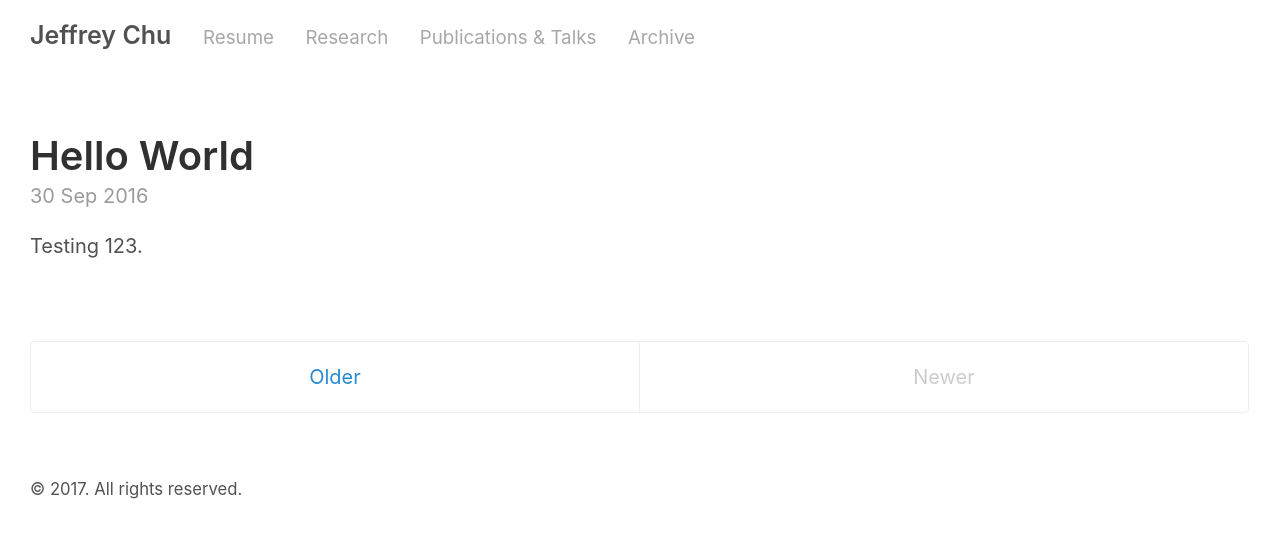
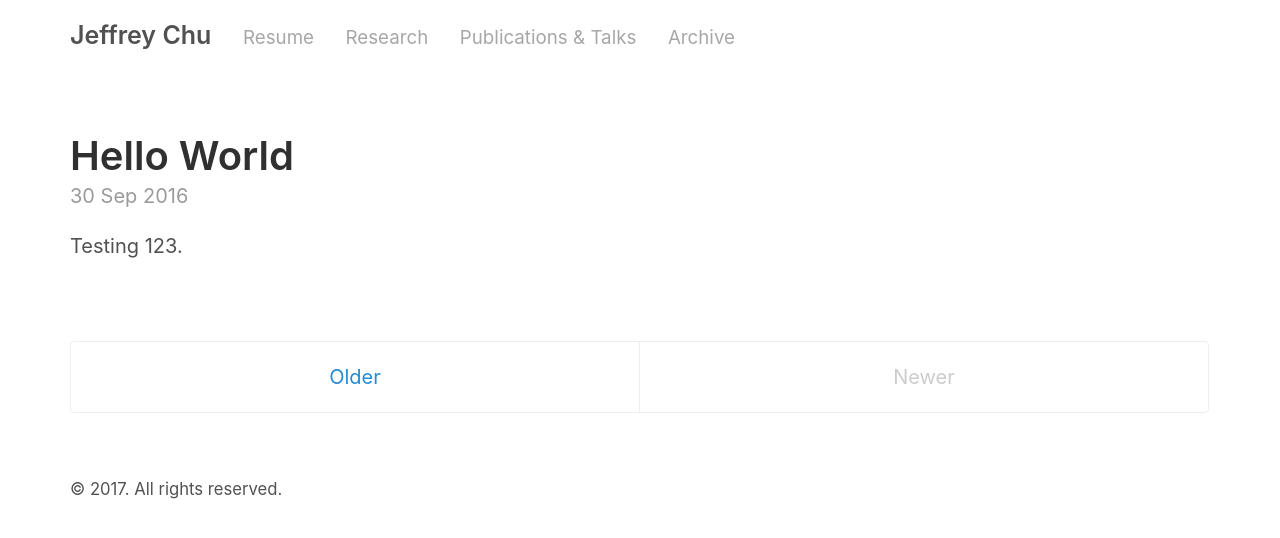
Before and after one commit to jeffrey-chu/jeffrey-chu.github.io, a Jekyll site: the page built from index.html, in a window 1280 px wide. Shown: the top 538 px of the page. Built offline with Jekyll 4.4.1, drawn with Linux system fonts in a browser that asks for light colours; the list of posts is cut into pages by our own code.

Commit message:
Update _layout.scss

```diff
--- a/_sass/_layout.scss
+++ b/_sass/_layout.scss
@@ -3,7 +3,7 @@
 // Styles for managing the structural hierarchy of the site.
 
 .container {
-  max-width: 150rem;
+  max-width: 60rem;
   padding-left:  1.5rem;
   padding-right: 1.5rem;
   margin-left:  auto;
```
